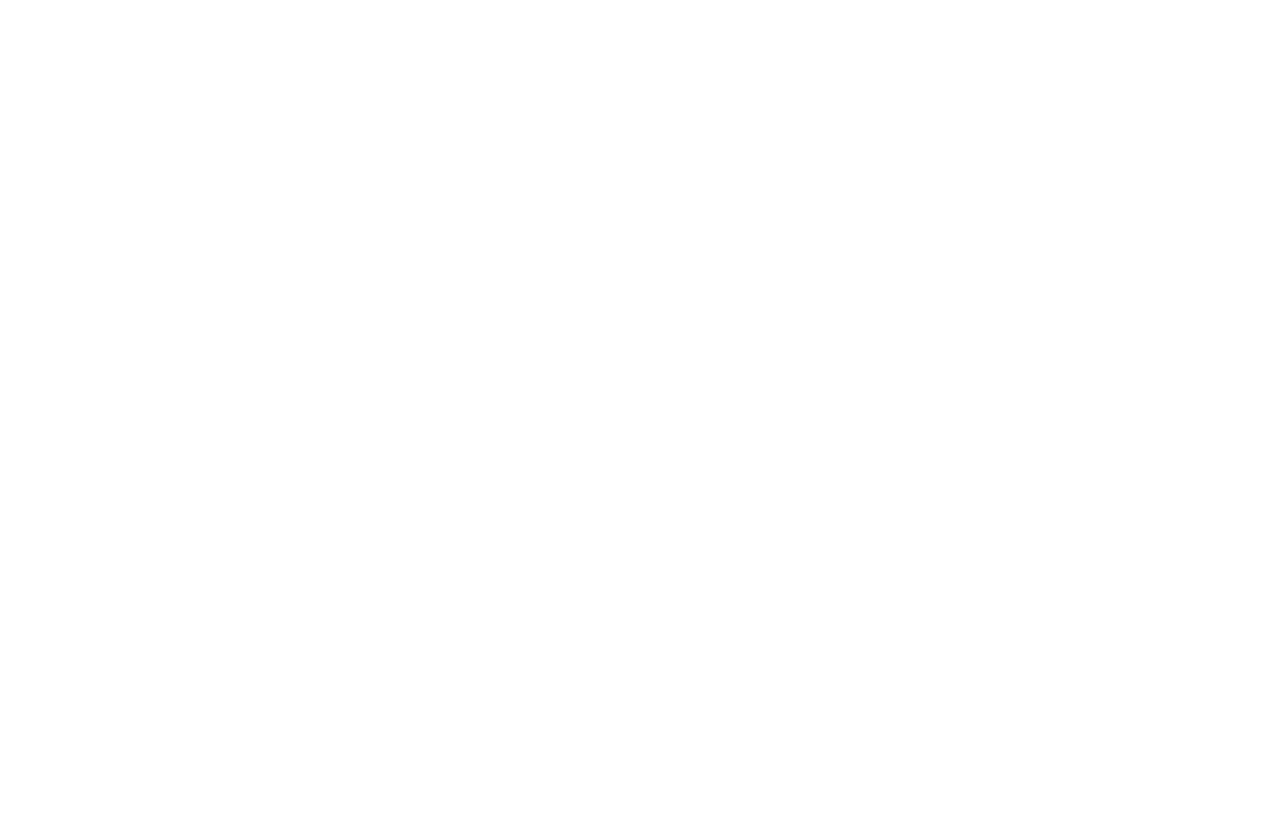
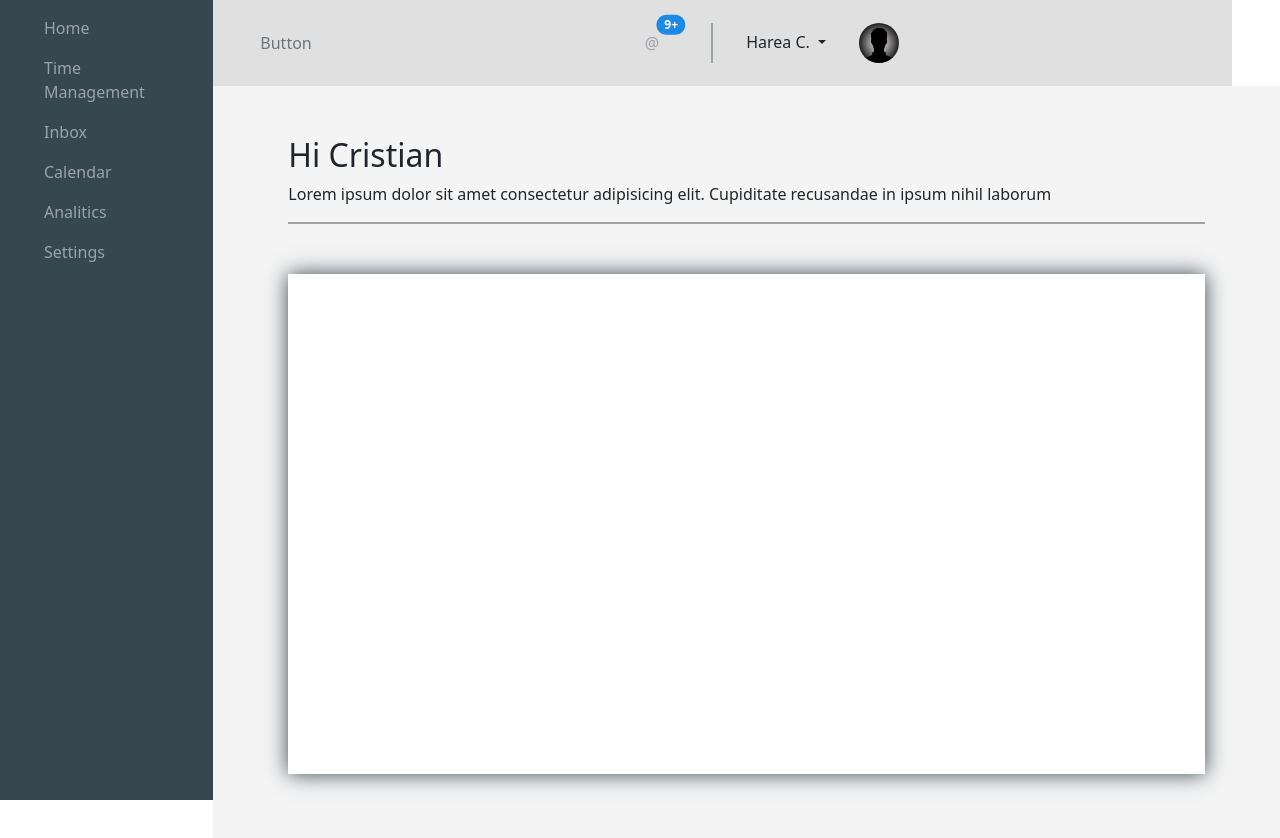
Before and after one commit to Cristi-007/Dashboard, a website: page index.html in a window 1280 px wide. Before the commit the page ends 800 px from the top, so only its background shows below. Drawn offline with nearby package versions, Linux system fonts and the light colour scheme; files whose address does not match are found by name.

Commit message:
Installed charts olugin, styling dashboard top-bar

```diff
--- /dev/null
+++ b/gulpfile.js
@@ -0,0 +1,22 @@
+const gulp = require('gulp');
+const sass = require('gulp-sass')(require('sass'));
+const del = require('del');
+
+gulp.task('styles', () => {
+    return gulp.src('sass/**/main.scss')
+        .pipe(sass().on('error', sass.logError))
+        .pipe(gulp.dest('./css'));
+});
+
+gulp.task('clean', () => {
+    return del([
+        'css/main.css',
+    ]);
+});
+
+gulp.task('watch', function () {
+    gulp.watch('./sass/**/*.scss', gulp.series('styles'));
+  });
+
+
+gulp.task('default', gulp.series(['clean', 'styles', 'watch']));
--- a/index.html
+++ b/index.html
@@ -1,13 +1,113 @@
-
 <!DOCTYPE html>
 <html lang="en">
+
 <head>
-    <meta charset="UTF-8">
-    <meta http-equiv="X-UA-Compatible" content="IE=edge">
-    <meta name="viewport" content="width=device-width, initial-scale=1.0">
-    <title>Document</title>
+  <meta charset="UTF-8">
+  <meta http-equiv="X-UA-Compatible" content="IE=edge">
+  <meta name="viewport" content="width=device-width, initial-scale=1.0">
+
+  <link rel="stylesheet" href="./node_modules//bootstrap/dist/css/bootstrap.css">
+  <link rel="stylesheet" href="./css/main.css">
+
+  <title>Document</title>
 </head>
+
 <body>
+  <div class="container-fluid">
+    <div class="row">
+      <!-- sidebar start -->
+      <div class="col-lg-2 sidebar">
+        <nav class="navbar navbar-expand-lg">
+          <div class="container-fluid">
+            <button class="navbar-toggler" type="button" data-bs-toggle="collapse" data-bs-target="#navbarNav"
+              aria-controls="navbarNav" aria-expanded="false" aria-label="Toggle navigation">
+              <span class="navbar-toggler-icon"></span>
+            </button>
+            <div class="collapse navbar-collapse" id="navbarNav">
+              <ul class="navbar-nav flex-column">
+                <li class="nav-item">
+                  <a class="nav-link active" aria-current="page" href="#">Home</a>
+                </li>
+                <li class="nav-item">
+                  <a class="nav-link" href="#">Time Management</a>
+                </li>
+                <li class="nav-item">
+                  <a class="nav-link" href="#">Inbox</a>
+                </li>
+                <li class="nav-item">
+                  <a class="nav-link" href="#">Calendar</a>
+                </li>
+                <li class="nav-item">
+                  <a class="nav-link" href="#">Analitics</a>
+                </li>
+                <li class="nav-item">
+                  <a class="nav-link" href="#">Settings</a>
+                </li>
+              </ul>
+            </div>
+          </div>
+        </nav>
+      </div>
+      <!-- sidebar end -->
+      <div class="col-lg-10 dashboard-content">
+        <div class="top-bar d-flex justify-content-beetween align-items-center">
+          <div class="search">
+            <div class="input-group">
+              <button class="btn btn-outline-secondary" type="button" id="button-addon1">Button</button>
+              <input type="text" class="form-control" placeholder="" aria-label="Example text with button addon"
+                aria-describedby="button-addon1">
+            </div>
+          </div>
+          <div class="acrion-group d-flex justify-content-end align-items-center">
+            <div class="notify">
+              <button type="button" class="btn btn-primary position-relative">
+                @
+                <span class="position-absolute top-0 start-100 translate-middle badge rounded-pill">
+                  9+
+                </span>
+              </button>
+            </div>
+            <div class="profile d-flex">
 
+              <div class="dropdown">
+                <button class="btn dropdown-toggle" type="button" id="dropdownMenuButton1" data-bs-toggle="dropdown"
+                  aria-expanded="false">
+                  Harea C.
+                </button>
+                <ul class="dropdown-menu" aria-labelledby="dropdownMenuButton1">
+                  <li><a class="dropdown-item" href="#">Action</a></li>
+                  <li><a class="dropdown-item" href="#">Another action</a></li>
+                  <li><a class="dropdown-item" href="#">Something else here</a></li>
+                </ul>
+              </div>
+
+              <div class="text-center">
+                <img src="./img/avatar-picture.jpg" class="avatar-img" alt="...">
+              </div>
+            </div>
+
+          </div>
+        </div>
+        <div class="content">
+          <section>
+            <div class="heading">
+              <h2>Hi Cristian</h2>
+              <p>
+                Lorem ipsum dolor sit amet consectetur adipisicing elit. Cupiditate recusandae in ipsum nihil laborum
+              </p>
+            </div>
+            <div class="tool-body">
+              <canvas id="myChart" width="400" height="400"> </canvas>
+            </div>
+          </section>
+
+        </div>
+      </div>
+    </div>
+  </div>
+
+  <script src="./node_modules/bootstrap/dist/js/bootstrap.bundle.min.js"></script>
+  <script src="./node_modules/chart.js/dist/chart.js"></script>
 </body>
+
 </html>
--- /dev/null
+++ b/sass/_general.scss
@@ -0,0 +1,17 @@
+.content {
+    padding: 50px 75px;
+    background-color: #f4f4f4;
+    margin: 0 -12px;
+}
+
+.heading {
+    border-bottom: 2px solid $-color--light-grey;
+}
+
+.tool-body {
+    width: 100%;
+    height: 500px;
+    background-color: white;
+    box-shadow: 0 0 20px $-color--darck;
+    margin: 50px 0;
+}
--- /dev/null
+++ b/sass/_sidebar.scss
@@ -0,0 +1,17 @@
+.sidebar {
+    background-color: $-color--darck;
+    height: 100vh;
+    overflow-y: auto;
+    .nav-item {
+        a {
+            color: $-color--light-grey;
+        }
+
+        &:hover {
+            a{
+                color: $-color--primary;
+            }
+        }
+
+    }
+}
--- /dev/null
+++ b/sass/_top-bar.scss
@@ -0,0 +1,64 @@
+.top-bar {
+    margin: 0 -12px;
+    background-color: #e0e0e0;
+    width: calc(100% - 24px);
+}
+
+.search {
+
+    .input-group {
+        padding: 25px 35px;
+        color: $-color--light-grey;
+        margin-bottom: 0;
+    }
+
+    .form-control {
+        background-color: transparent;
+        border: none;
+
+        &:focus {
+            box-shadow: none;
+        }
+    }
+
+    button {
+        border: none;
+
+        &:focus {
+            box-shadow: none;
+        }
+    }
+}
+
+.notify {
+    padding: 0 20px;
+    button {
+        border: none;
+        background-color: transparent;
+        color: $-color--light-grey;
+    }
+
+    .badge {
+        background-color: #1e88e5;
+    }
+}
+
+.profile {
+    padding: 0 20px;
+    .text-center {
+        max-width: 40px;
+    }
+    .avatar-img {
+        border-radius: 50%;
+        width: 100%;
+    }
+
+    .dropdown {
+        background-color: transparent;
+        border-left: 2px solid $-color--light-grey;
+        color: $-color--light-grey;
+        padding: 0 20px;
+    }
+}
+
+// ctrl + d - selectaza acceiasi info ca o redactezi pe toata
--- /dev/null
+++ b/sass/_variables.scss
@@ -0,0 +1,5 @@
+$-color--primary: #df468e;
+
+$-color--darck: #37474f;
+
+$-color--light-grey: #9ba3a7;
--- /dev/null
+++ b/sass/main.scss
@@ -0,0 +1,7 @@
+@import '_variables.scss';
+
+@import '_general.scss';
+
+@import '_sidebar.scss';
+
+@import '_top-bar.scss';
```
Also changed, not shown: package.json (added, +28 -0 lines), css/main.css (added), img/avatar-picture.jpg (added), js/chart.js (added).
